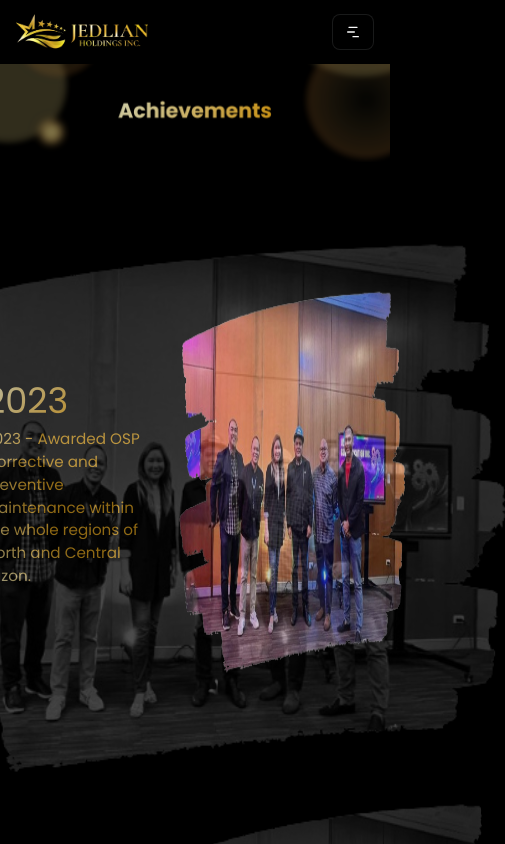
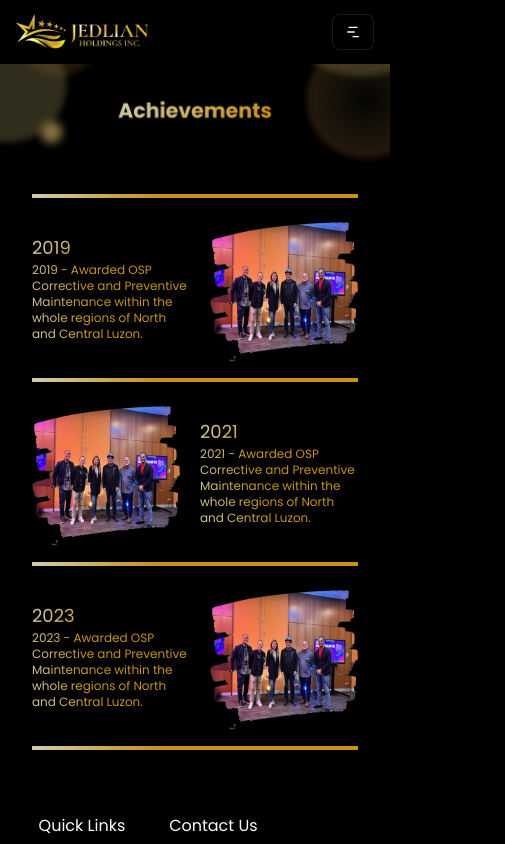
Before and after one commit to M1chael30/jedlian, a Next.js app: page /achievements in a window 390 px wide. Shown: the top 844 px of the page, 505 px wide, since content can reach past the window. Built offline with nearby package versions, Linux system fonts and the light colour scheme.

Commit message:
Finished responsiveness and animations

```diff
--- a/components/components-achievements-page/achievements-content-section.jsx
+++ b/components/components-achievements-page/achievements-content-section.jsx
@@ -1,36 +1,15 @@
-"use client"
+"use client";
 import { achievementsData } from "@/lib/achievementsData";
 import { motion } from "motion/react";
 import Image from "next/image";
+import DesktopView from "./desktop-view";
+import MobileView from "./mobile-view";
 
 export default function AchievementsContentSection() {
   return (
-    <section className="flex flex-col items-center justify-center p-10">
-      {achievementsData.reverse().map((achievement) => (
-        <motion.div
-        initial={{opacity:0}}
-        whileInView={{opacity:1, transition: {duration: 1.5}}}
-        key={achievement.id} className={`flex justify-center items-center gap-5 min-h-140 relative
-         ${achievement.id % 2 == 0 ? "":"flex-row-reverse"}`}>
-          <div className={`w-100 ${achievement.id % 2 == 0 ? "":"text-right"} bg-[radial-gradient(circle_at_75%,#c89116,#c89116,#cfceaa)]
-             text-transparent bg-clip-text `}>
-                <div>
-
-                </div>
-            <h1 className="text-title underline z-20 ">{achievement.year}</h1>
-            <p className="text-description z-20">{achievement.content}</p>
-            <div>
-
-            </div>
-            <div className="z-0 absolute -mx-25 -my-110">
-            <Image src={achievement.image} alt="achievement" draggable="false" className=" grayscale w-180 h-180  opacity-30 select-none" />
-            </div>
-          </div>
-          <div>
-            <Image src={achievement.image} alt="achievement" draggable="false" className="w-130 h-130 select-none" />
-          </div>
-        </motion.div>
-      ))}
+    <section className="flex flex-col items-center justify-center p-8 md:p-10">
+     <DesktopView/>
+     <MobileView/>
     </section>
   );
 }
--- /dev/null
+++ b/components/components-achievements-page/desktop-view.jsx
@@ -0,0 +1,54 @@
+"use client";
+import { achievementsData } from "@/lib/achievementsData";
+import { containerVariants, fadeUpVariants } from "@/lib/animations";
+import { motion } from "motion/react";
+import Image from "next/image";
+
+export default function DesktopView() {
+  return (
+    <div className="md:block hidden w-full max-w-7xl">
+      {achievementsData.reverse().map((achievement) => (
+        <motion.div
+          initial={{ opacity: 0 }}
+          whileInView={{ opacity: 1, transition: { duration: 1.5 } }}
+          key={achievement.id}
+          className={`flex justify-center items-center gap-5 relative mb-9 min-h-140
+         ${achievement.id % 2 == 0 ? "" : "flex-row-reverse"}`}
+        >
+          <div
+            className={`w-100 ${achievement.id % 2 == 0 ? "" : "text-right"} relative`}
+          >
+            <motion.div className="relative z-10">
+
+              <motion.h1
+                className="bg-[radial-gradient(circle_at_75%,#c89116,#c89116,#cfceaa)]
+             text-transparent bg-clip-text text-title underline"
+              >
+                {achievement.year}
+              </motion.h1>
+              <motion.p className="text-description">
+                {achievement.content}
+              </motion.p>
+            </motion.div>
+            <motion.div className="z-0 absolute -mx-20 -my-110  opacity-55 ">
+              <Image
+                src={achievement.image}
+                alt="achievement"
+                draggable="false"
+                className=" grayscale md:hidden  lg:w-180 lg:h-180 select-none lg:block"
+              />
+            </motion.div>
+          </div>
+          <motion.div className="z-10">
+            <Image
+              src={achievement.image}
+              alt="achievement"
+              draggable="false"
+              className="w-60 md:w-130 md:h-130 select-none"
+            />
+          </motion.div>
+        </motion.div>
+      ))}
+    </div>
+  );
+}
--- /dev/null
+++ b/components/components-achievements-page/mobile-view.jsx
@@ -0,0 +1,37 @@
+"use clients";
+import { achievementsData } from "@/lib/achievementsData";
+import { motion } from "motion/react";
+import Image from "next/image";
+
+export default function MobileView() {
+  return (
+    <div className="md:hidden block">
+      <div className="bg-[radial-gradient(circle_at_75%,#c89116,#c89116,#cfceaa)] h-1 w-full" />
+      {achievementsData.reverse().map((achievement) => (
+        <div key={achievement.id}>
+          <motion.div
+            initial={{ opacity: 0 }}
+            whileInView={{ opacity: 1, transition: { duration: 1.5 } }}
+            className={`flex justify-center items-center gap-5 relative
+                 ${achievement.id % 2 == 0 ? "" : "flex-row-reverse"} h-auto`}
+          >
+            <div
+              className="bg-[radial-gradient(circle_at_75%,#c89116,#c89116,#cfceaa)]
+             text-transparent bg-clip-text"
+            >
+              <h1 className="text-lg">{achievement.year}</h1>
+              <p className="text-xs sm:max-w-30">{achievement.content}</p>
+            </div>
+            <Image
+              src={achievement.image}
+              alt="achievement"
+              draggable="false"
+              className="w-37 h-45 select-none"
+            />
+          </motion.div>
+          <div className="bg-[radial-gradient(circle_at_75%,#c89116,#c89116,#cfceaa)] h-1 w-full" />
+        </div>
+      ))}
+    </div>
+  );
+}
```
